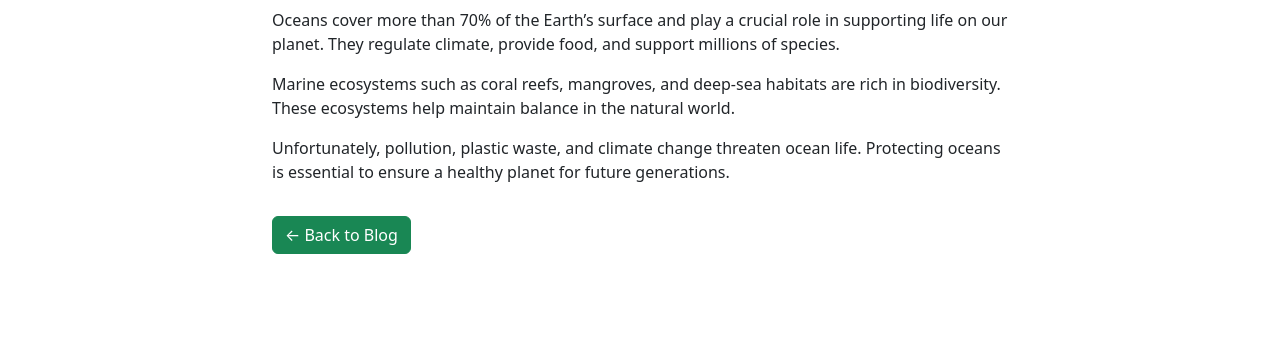
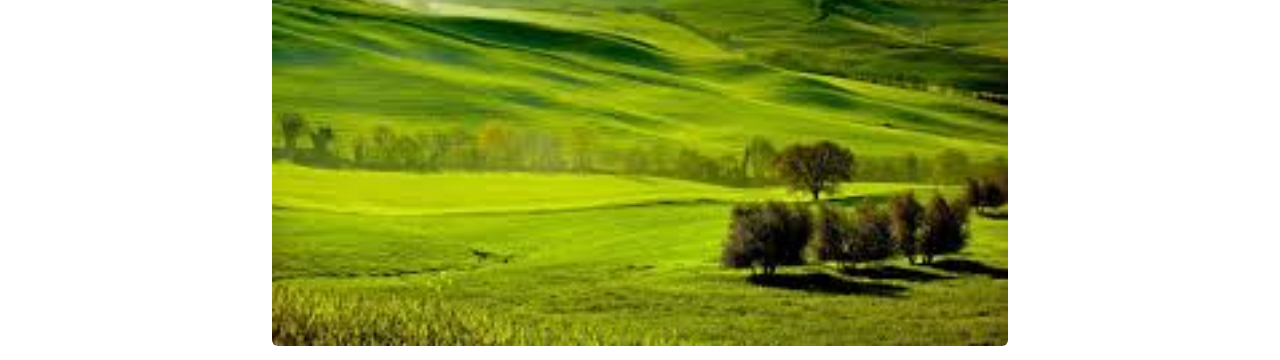
Before and after one commit to Ronak-Maru49/Blog, a plain HTML site: page Blog-Card-2.html in a window 1280 px wide. Shown: the part 288-648 px from the top of the page. Drawn offline with nearby package versions, Linux system fonts and the light colour scheme; files whose address does not match are found by name.

Commit message:
Update Blog-Card-2.html

```diff
--- a/Blog-Card-2.html
+++ b/Blog-Card-2.html
@@ -23,7 +23,7 @@
         <div class="row justify-content-center">
             <div class="col-lg-8">
 
-                <img src="img/g2.jpeg" class="img-fluid rounded mb-4" alt="Ocean" width="900">
+                <img src="g2.jpeg" class="img-fluid rounded mb-4" alt="Ocean" width="900">
 
                 <h1 class="fw-bold mb-3">Life Beneath the Blue Oceans</h1>
                 <p class="text-muted">Published on January 31, 2026</p>
@@ -54,4 +54,5 @@
 </section>
 
 </body>
+
 </html>
```
